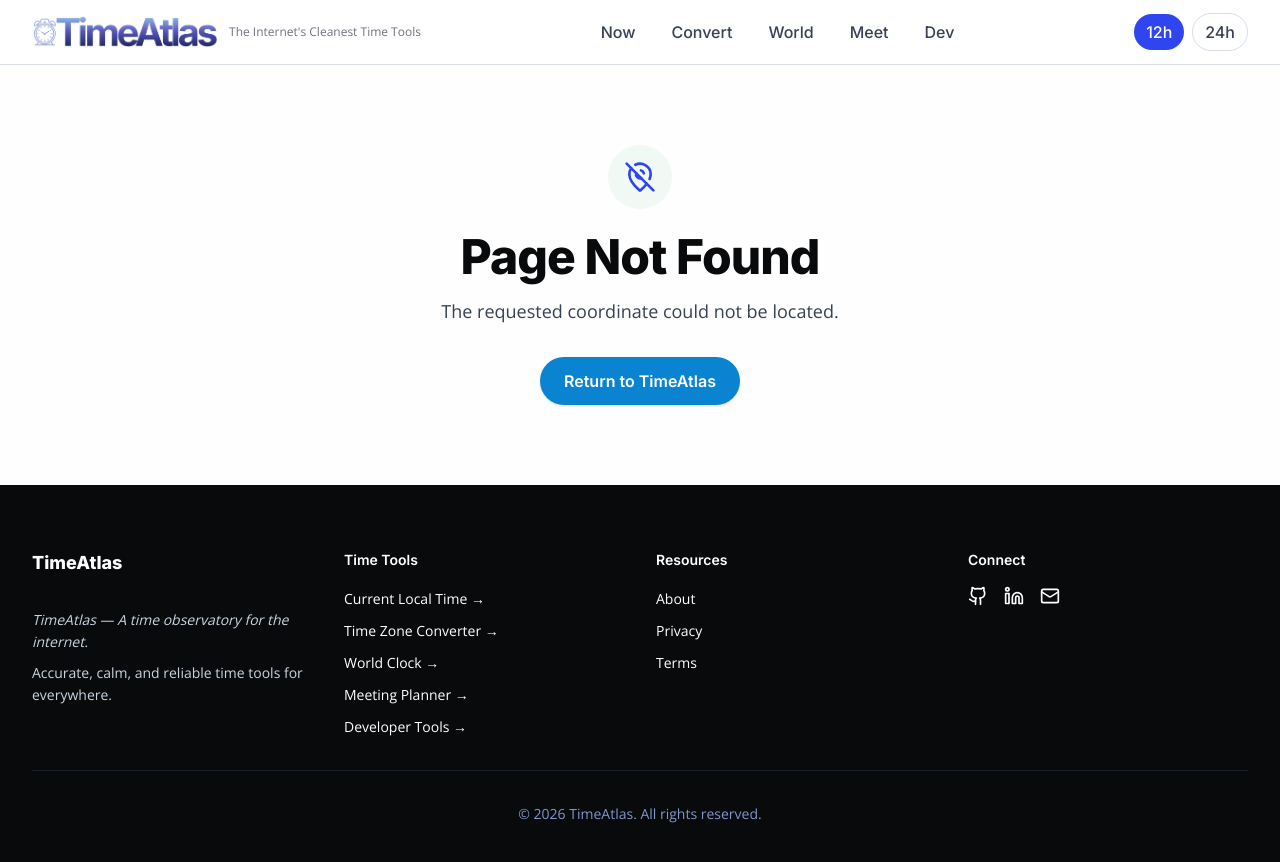
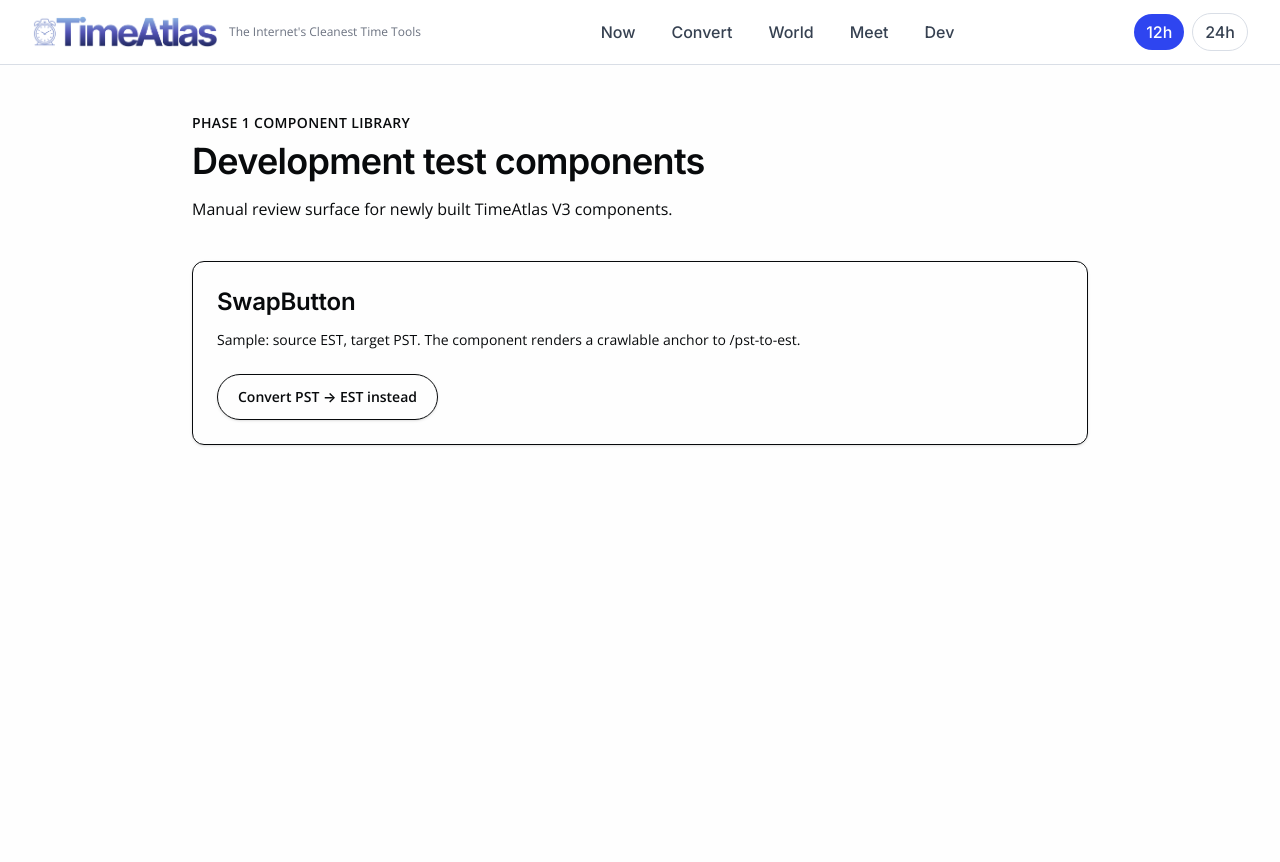
Before and after one commit to janetdeerfield/timeatlas-website, a React (Vite) app: page /dev-test-components in a window 1280 px wide. Shown: the top 862 px of the page. Built offline with nearby package versions, Linux system fonts and the light colour scheme.

Commit message:
Add SwapButton component
Co-authored-by: janetdeerfield <janetdeerfield@users.noreply.github.com>

```diff
--- /dev/null
+++ b/src/app/components/time/SwapButton.tsx
@@ -0,0 +1,33 @@
+export interface SwapButtonProps {
+  currentSource: string;
+  currentTarget: string;
+  className?: string;
+}
+
+function joinClasses(...classes: Array<string | undefined | false>): string {
+  return classes.filter(Boolean).join(' ');
+}
+
+function toRouteCode(code: string): string {
+  return code.trim().toLowerCase();
+}
+
+export function SwapButton({ currentSource, currentTarget, className }: SwapButtonProps) {
+  const source = currentSource.toUpperCase();
+  const target = currentTarget.toUpperCase();
+  const href = `/${toRouteCode(currentTarget)}-to-${toRouteCode(currentSource)}`;
+  const label = `Convert ${target} → ${source} instead`;
+
+  return (
+    <a
+      href={href}
+      aria-label={label}
+      className={joinClasses(
+        'inline-flex items-center justify-center rounded-full border border-border bg-card px-5 py-3 font-[var(--font-display)] text-sm font-semibold text-card-foreground no-underline shadow-sm transition-colors hover:border-accent hover:bg-muted/50 hover:text-accent focus-visible:outline-none focus-visible:ring-2 focus-visible:ring-ring focus-visible:ring-offset-2 focus-visible:ring-offset-background active:bg-muted',
+        className
+      )}
+    >
+      {label}
+    </a>
+  );
+}
--- a/src/app/components/time/index.ts
+++ b/src/app/components/time/index.ts
@@ -1,6 +1,7 @@
 export { Section } from './Section';
 export { CityZoneTile, type CityZoneTileProps, type CityZoneTileVariant } from './CityZoneTile';
 export { ConverterCard, type ConverterCardProps, type ConverterCardVariant } from './ConverterCard';
+export { SwapButton, type SwapButtonProps } from './SwapButton';
 export { TimePill } from './TimePill';
 export { TimePillPair } from './TimePillPair';
 export { TimeHeader } from './TimeHeader';
--- /dev/null
+++ b/src/app/pages/DevTestComponents.tsx
@@ -0,0 +1,41 @@
+import { SEO } from '../components/SEO';
+import { SwapButton } from '../components/time';
+
+export function DevTestComponents() {
+  return (
+    <>
+      <SEO
+        title="Component Test Page | TimeAtlas"
+        description="Development-only component test page for TimeAtlas V3 components."
+        path="/dev-test-components"
+        robots="noindex,nofollow"
+      />
+      <div className="min-h-screen bg-background px-4 py-12 sm:px-6 lg:px-8">
+        <div className="mx-auto max-w-4xl">
+          <div className="mb-10">
+            <p className="mb-2 font-[var(--font-display)] text-sm font-semibold uppercase tracking-wide text-accent">
+              Phase 1 component library
+            </p>
+            <h1 className="mb-4 font-[var(--font-display)] text-4xl font-semibold text-foreground">
+              Development test components
+            </h1>
+            <p className="max-w-2xl font-[var(--font-body)] text-base text-muted-foreground">
+              Manual review surface for newly built TimeAtlas V3 components.
+            </p>
+          </div>
+
+          <section className="rounded-xl border border-border bg-card p-6 shadow-sm">
+            <h2 className="mb-3 font-[var(--font-display)] text-2xl font-semibold text-card-foreground">
+              SwapButton
+            </h2>
+            <p className="mb-6 font-[var(--font-body)] text-sm text-muted-foreground">
+              Sample: source EST, target PST. The component renders a crawlable anchor to
+              /pst-to-est.
+            </p>
+            <SwapButton currentSource="EST" currentTarget="PST" />
+          </section>
+        </div>
+      </div>
+    </>
+  );
+}
--- a/src/app/routes.tsx
+++ b/src/app/routes.tsx
@@ -4,6 +4,7 @@ import { Convert } from './pages/Convert';
 import { World } from './pages/World';
 import { Meet } from './pages/Meet';
 import { Dev } from './pages/Dev';
+import { DevTestComponents } from './pages/DevTestComponents';
 import { About } from './pages/About';
 import { Privacy } from './pages/Privacy';
 import { Terms } from './pages/Terms';
@@ -43,6 +44,10 @@ export const createRouteObjects = (config: RouteConfig): RouteObject[] => [
         element: <Dev />,
       },
       {
+        path: 'dev-test-components',
+        element: <DevTestComponents />,
+      },
+      {
         path: 'about',
         element: <About />,
       },
--- a/src/prerender.tsx
+++ b/src/prerender.tsx
@@ -15,6 +15,7 @@ const coreRoutes = [
   '/world',
   '/meet',
   '/dev',
+  '/dev-test-components',
   '/about',
   '/privacy',
   '/terms',
```
